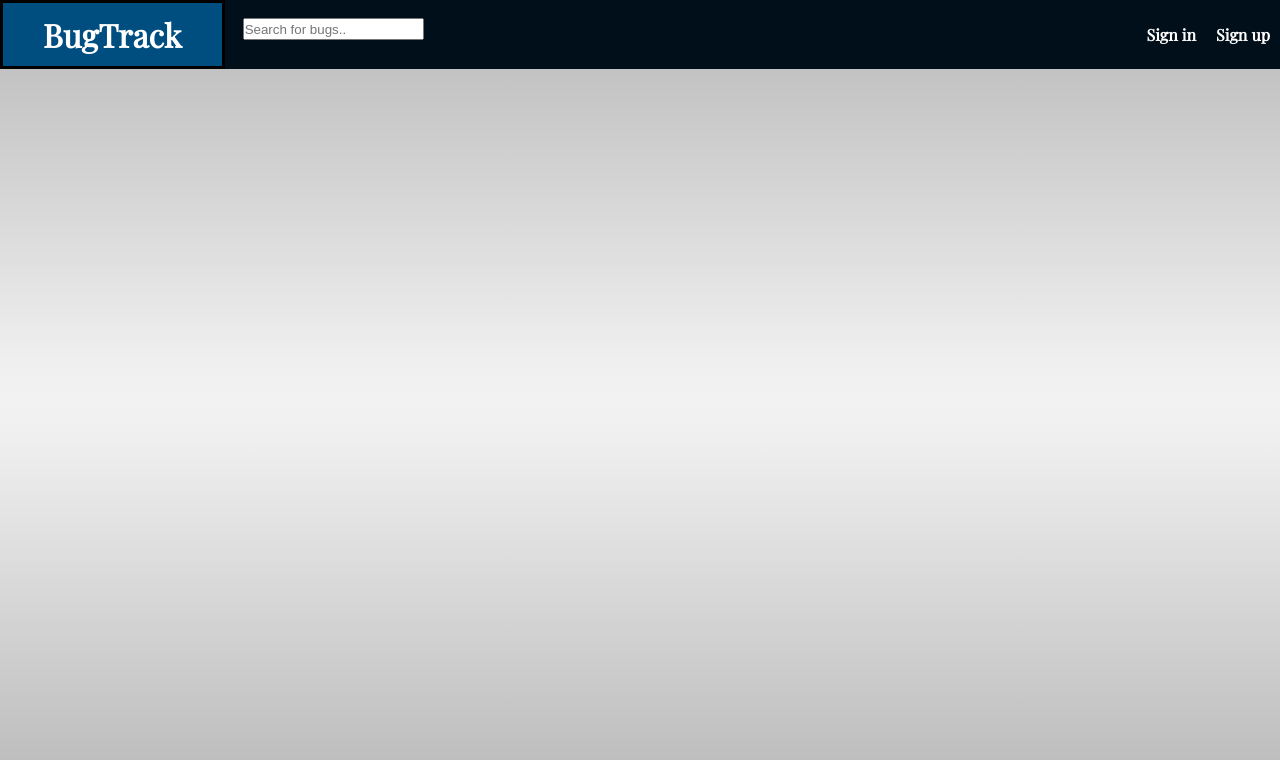
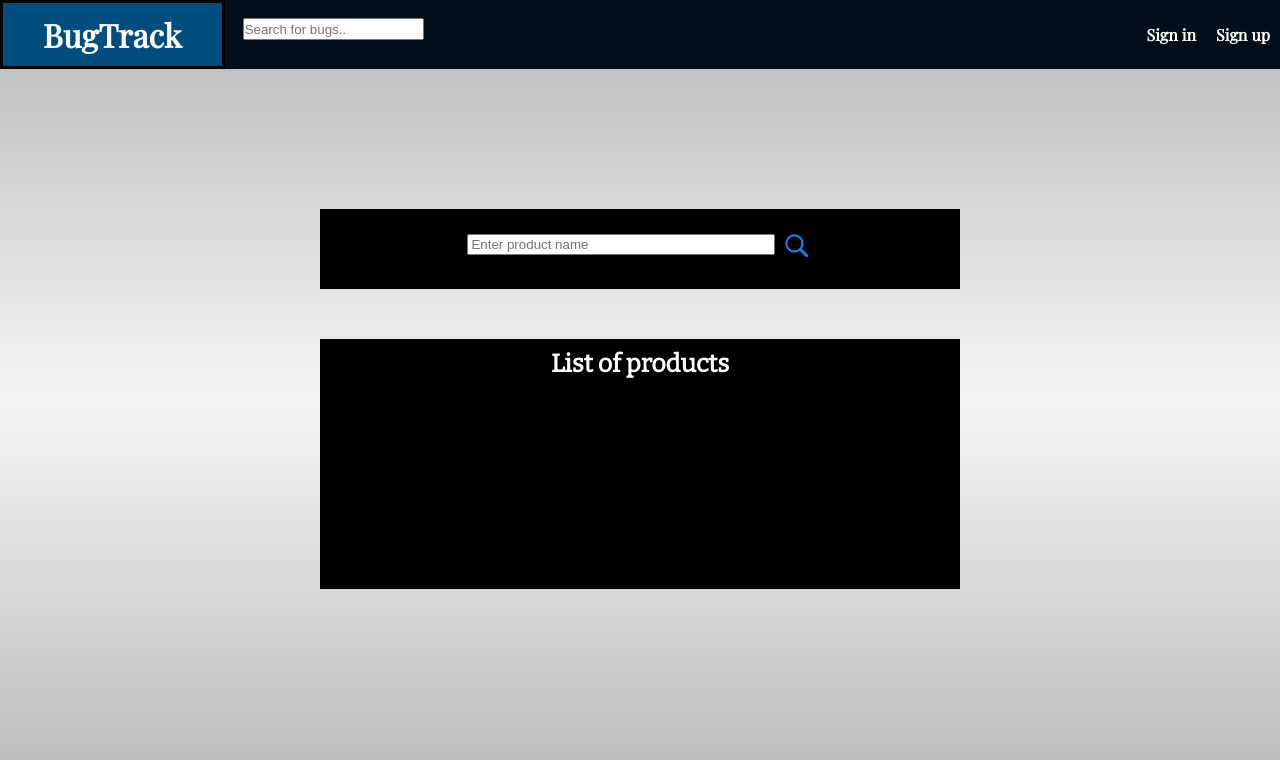
Before and after one commit to yungbender/IIS-VUT-FIT, a Flask app: template templates/products.html in a window 1280 px wide. Shown: the top 760 px of the page. Run offline with Flask 2, Linux system fonts and the light colour scheme; the template is opened without the code that fills it: values that come from a table or form of the project are taken from there, others are empty; some libraries are stand-ins or nearby versions.

Commit message:
Repair last commit

```diff
--- a/product.py
+++ b/product.py
@@ -14,6 +14,7 @@ USER_REPO = UserRepository()
 
 @PRODUCT_API.route("/products", methods=["GET", "POST"])
 def show_products():
+
     searchForm = SearchProductForm()
 
     if searchForm:
@@ -21,7 +22,7 @@ def show_products():
         products = PRODUCT_REPO.search_product(productPattern)
         return render_template("products.html", user=current_user, search_image="/Static/search.png", products=products, searchForm=searchForm)
 
-    products = PRODUCTS_REPO.get_products()
+    products = PRODUCT_REPO.get_products()
     return render_template("products.html", user=current_user, search_image="/Static/search.png", products=products, searchForm=searchForm)
 
 @PRODUCT_API.route("/products/new", methods=["GET", "POST"])
--- a/templates/create_product.py
+++ b/templates/create_product.py
@@ -7,5 +7,5 @@ class ProductForm(FlaskForm):
     description = TextAreaField("Description", [Validators.input_required()], render_kw={"placeholder": "  Product description"})
     completion_date = StringField("Completion date", [Validators.input_required()], render_kw={"placeholder": "  Product completion date"})
     version = StringField("Version", [Validators.input_required()], render_kw={"placeholder": "  Product version"})
-    image = FileField(render_kw={"placeholder": ""})
+    image = FileField(id="choose-image", render_kw={"placeholder": ""})
     manager_id = StringField("Manager ID", [Validators.input_required()], render_kw={"placeholder": "  Responsible manager"})
--- a/templates/products.html
+++ b/templates/products.html
@@ -10,6 +10,23 @@
   <body>
     {% block content %}
     {{ super() }}
+    <div id="search-products-wrapper">
+      <div id="search-products">
+        <form method="POST" action="/products">
+          {{ searchForm.csrf_token }}
+          {{ searchForm.product }}
+          <input id="search-bar-butt" type="submit" value="">
+        </form>
+      </div>
+    </div>
+    <div id="products-wrapper">
+      <div id="products">
+        <p id="products-title">List of products</p>
+        {% for product in products %}
+        <img id="product" src="/static/uploads/{{product.image}}" title="{{product.name}}">
+        {% endfor %}
+      </div>
+    </div>
     {% endblock %}
   </body>
 </html>
--- a/templates/search_manager.py
+++ b/templates/search_manager.py
@@ -3,4 +3,4 @@ from wtforms import StringField
 import wtforms.validators as Validators
 
 class SearchManagerForm(FlaskForm):
-    manager = StringField("Manager", [Validators.input_required()], render_kw={"placeholder": "Search for manager..."})
+    manager = StringField("Manager", [Validators.input_required()], render_kw={"placeholder": "Search for manager..."}, id="search-manager-bar-input")
--- a/templates/search_product.py
+++ b/templates/search_product.py
@@ -3,4 +3,4 @@ from wtforms import StringField
 import wtforms.validators as Validators
 
 class SearchProductForm(FlaskForm):
-    product = StringField("Product", [Validators.input_required()], render_kw={"placeholder": "Enter product name"})
+    product = StringField("Product", [Validators.input_required()], render_kw={"placeholder": "Enter product name"}, id="search-bar")
--- a/templates/static/dashboard.css
+++ b/templates/static/dashboard.css
@@ -60,7 +60,6 @@
 .last-tickets p{
 	text-align: center;
 	color: white;
-	/*! font-size: 20px; */
 }
 
 .ticket div{
--- a/templates/static/products.css
+++ b/templates/static/products.css
@@ -0,0 +1,58 @@
+#search-products-wrapper {
+	margin: 0px auto;
+	height: auto;
+	width: 50%;
+	font-family: 'Bitter', serif;
+	color: white;
+}
+
+#search-products {
+	margin: 140px 0px 0px 0px;
+	background-color: black;
+	min-width: 400px;
+	min-height: 80px;
+}
+
+#search-bar {
+	margin: 25px 0px;
+	width: 300px;
+}
+
+#search-bar-butt {
+	display: inline;
+	padding: 0px;
+	height: 34px;
+	width: 34px;
+	background-color: transparent;
+	background-image: url("/static/search.png");
+	background-size: cover;
+	border-width: 0px;
+	cursor: pointer;}
+
+#products-wrapper {
+	margin: 0px auto;
+	height: auto;
+	width: 50%;
+	font-family: 'Bitter', serif;
+	color: white;
+}
+
+#products {
+	margin: 50px 0px 0px 0px;
+	background-color: black;
+	min-width: 400px;
+	min-height: 250px;
+}
+
+#products-title {
+	font-size: 25px;
+	margin: 0px;
+	padding: 10px;
+	font-weight: bold;
+}
+
+#product {
+	height: 150px;
+	width: 150px;
+	margin: 18px;
+}
```
Also changed, not shown: templates/create_product.html (+6 -7 lines).
